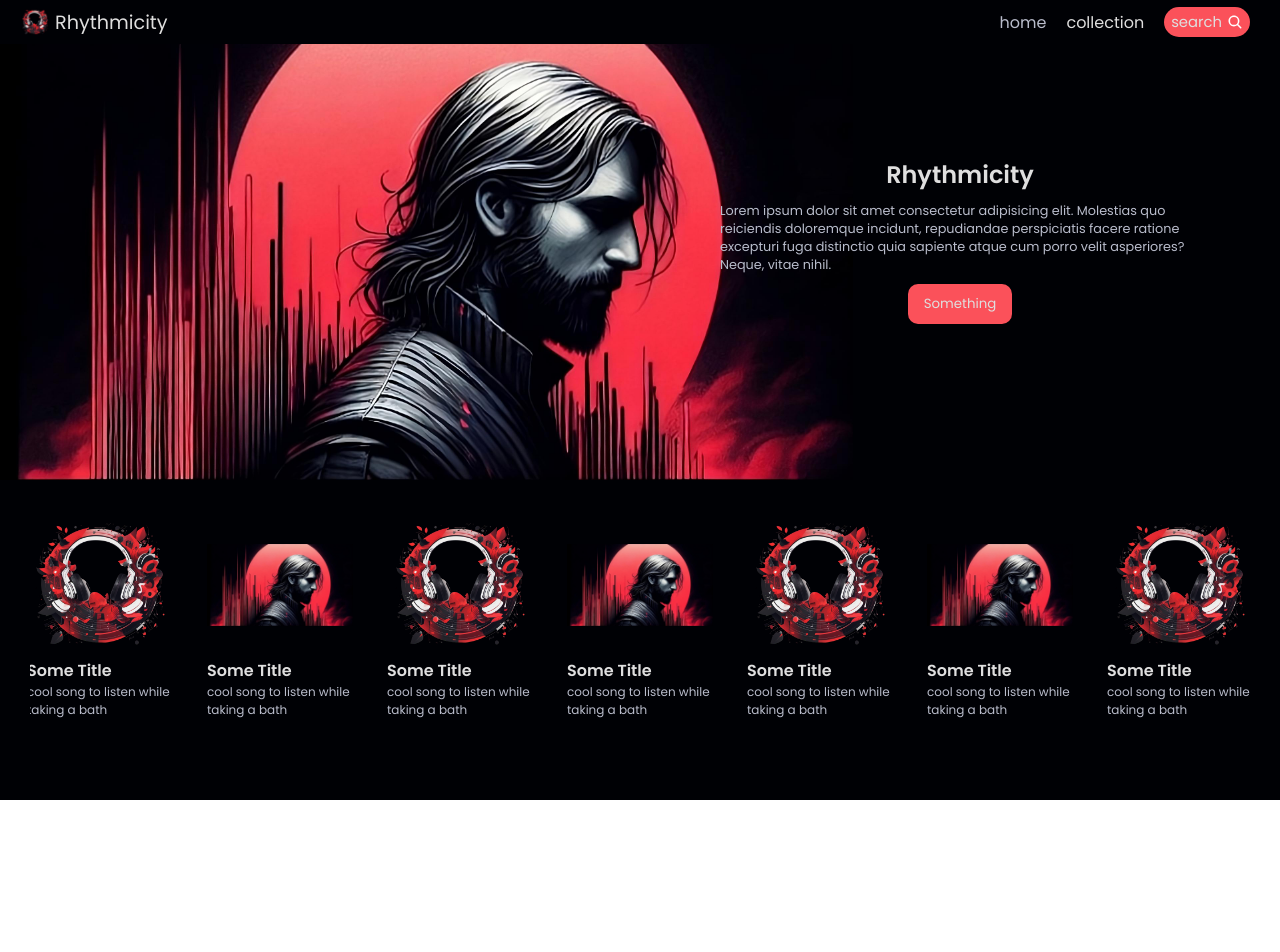
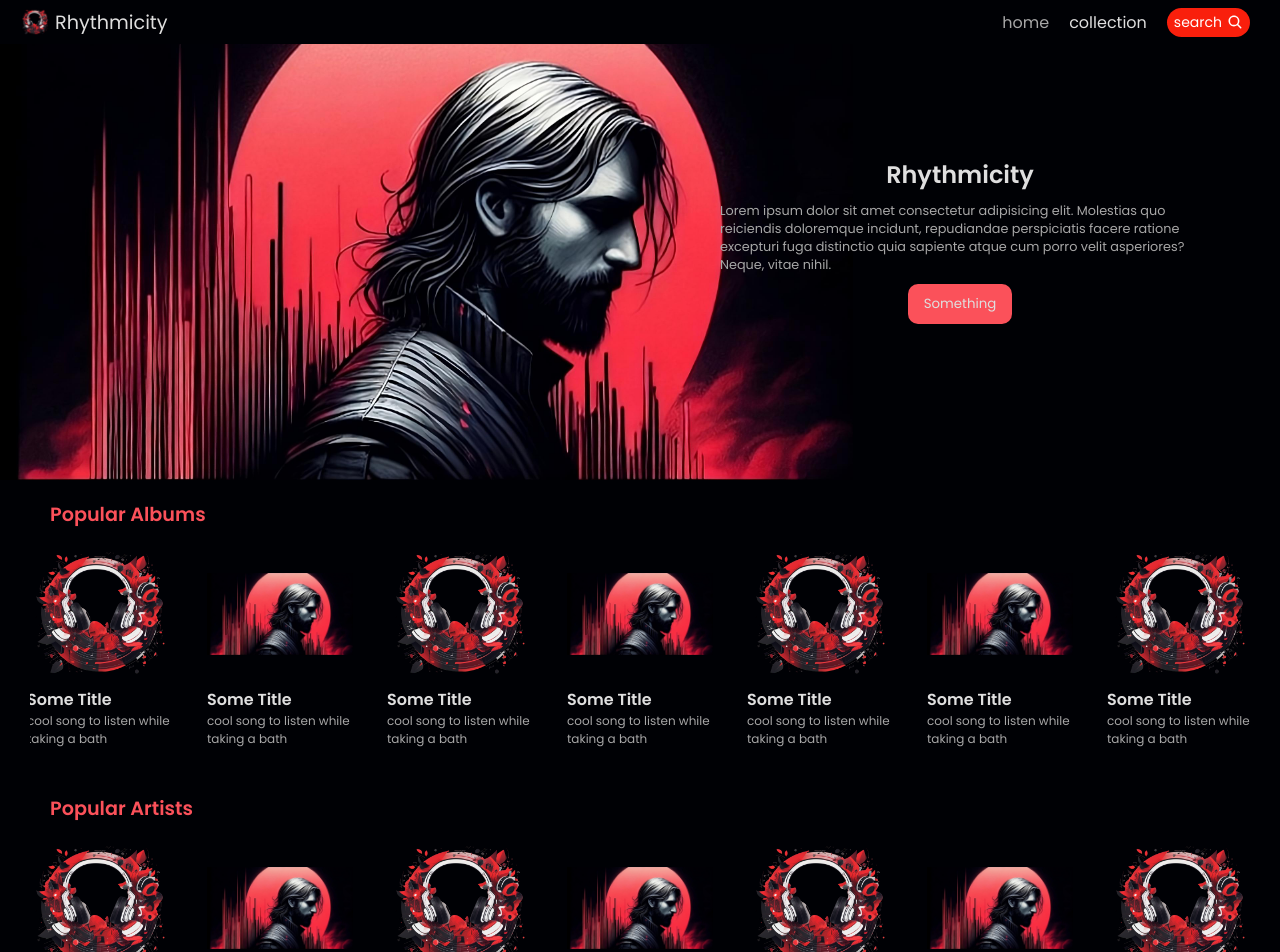
Before and after one commit to nichol20/rhythmicity, a Next.js app in the folder rhythmicity-app/: page /collection in a window 1280 px wide. Shown: the top 952 px of the page. Before the commit the page ends 800 px from the top, so only its background shows below. Built offline with nearby package versions, Linux system fonts and the light colour scheme.

Commit message:
refactor

```diff
--- a/rhythmicity-app/src/app/collection/page.tsx
+++ b/rhythmicity-app/src/app/collection/page.tsx
@@ -23,6 +23,8 @@ export default function CollectionPage() {
                 </div>
             </div>
             <div className={styles.collections}>
+                <section className={styles.section}>
+                    <h3 className={styles.collectionTitle}>Popular Albums</h3>
                     <Carousel max={10}>
                         <Card image={logo} isPlayable title='Some Title' description='cool song to listen while taking a bath' />
                         <Card image={collectionBackground} title='Some Title' description='cool song to listen while taking a bath' />
@@ -40,6 +42,47 @@ export default function CollectionPage() {
                         <Card image={collectionBackground} title='Some Title' description='cool song to listen while taking a bath' />
                         <Card image={logo} isPlayable title='Some Title' description='cool song to listen while taking a bath' />
                     </Carousel>
+                </section>
+                <section className={styles.section}>
+                    <h3 className={styles.collectionTitle}>Popular Artists</h3>
+                    <Carousel max={10}>
+                        <Card image={logo} isPlayable title='Some Title' description='cool song to listen while taking a bath' />
+                        <Card image={collectionBackground} title='Some Title' description='cool song to listen while taking a bath' />
+                        <Card image={logo} isPlayable title='Some Title' description='cool song to listen while taking a bath' />
+                        <Card image={collectionBackground} title='Some Title' description='cool song to listen while taking a bath' />
+                        <Card image={logo} isPlayable title='Some Title' description='cool song to listen while taking a bath' />
+                        <Card image={collectionBackground} title='Some Title' description='cool song to listen while taking a bath' />
+                        <Card image={logo} isPlayable title='Some Title' description='cool song to listen while taking a bath' />
+                        <Card image={collectionBackground} title='Some Title' description='cool song to listen while taking a bath' />
+                        <Card image={logo} isPlayable title='Some Title' description='cool song to listen while taking a bath' />
+                        <Card image={collectionBackground} title='Some Title' description='cool song to listen while taking a bath' />
+                        <Card image={logo} isPlayable title='Some Title' description='cool song to listen while taking a bath' />
+                        <Card image={collectionBackground} title='Some Title' description='cool song to listen while taking a bath' />
+                        <Card image={logo} isPlayable title='Some Title' description='cool song to listen while taking a bath' />
+                        <Card image={collectionBackground} title='Some Title' description='cool song to listen while taking a bath' />
+                        <Card image={logo} isPlayable title='Some Title' description='cool song to listen while taking a bath' />
+                    </Carousel>
+                </section>
+                <section className={styles.section}>
+                    <h3 className={styles.collectionTitle}>Popular Tracks</h3>
+                    <Carousel max={10}>
+                        <Card image={logo} isPlayable title='Some Title' description='cool song to listen while taking a bath' />
+                        <Card image={collectionBackground} title='Some Title' description='cool song to listen while taking a bath' />
+                        <Card image={logo} isPlayable title='Some Title' description='cool song to listen while taking a bath' />
+                        <Card image={collectionBackground} title='Some Title' description='cool song to listen while taking a bath' />
+                        <Card image={logo} isPlayable title='Some Title' description='cool song to listen while taking a bath' />
+                        <Card image={collectionBackground} title='Some Title' description='cool song to listen while taking a bath' />
+                        <Card image={logo} isPlayable title='Some Title' description='cool song to listen while taking a bath' />
+                        <Card image={collectionBackground} title='Some Title' description='cool song to listen while taking a bath' />
+                        <Card image={logo} isPlayable title='Some Title' description='cool song to listen while taking a bath' />
+                        <Card image={collectionBackground} title='Some Title' description='cool song to listen while taking a bath' />
+                        <Card image={logo} isPlayable title='Some Title' description='cool song to listen while taking a bath' />
+                        <Card image={collectionBackground} title='Some Title' description='cool song to listen while taking a bath' />
+                        <Card image={logo} isPlayable title='Some Title' description='cool song to listen while taking a bath' />
+                        <Card image={collectionBackground} title='Some Title' description='cool song to listen while taking a bath' />
+                        <Card image={logo} isPlayable title='Some Title' description='cool song to listen while taking a bath' />
+                    </Carousel>
+                </section>
 
             </div>
         </div>
--- a/rhythmicity-app/src/components/Header/style.module.scss
+++ b/rhythmicity-app/src/components/Header/style.module.scss
@@ -70,16 +70,17 @@ $close-icon: '../../assets/images/close.svg';
   .search {
     @include mixins-display-flex();
     gap: 5px;
-    background-color: $colors-primary-btn-bg;
-    color: $colors-primary-txt;
+    background-color: $colors-primary-btn-bg-hover;
+    color: white;
     padding: 4px 7px;
     border-radius: 20px;
-    font-size: .925em;
+    font-size: .875em;
     transition: background 250ms ease-in-out;
 
     &:hover {
-      background-color: $colors-primary-btn-bg-hover;
+      color: white;
     }
+
     .icon {
       width: 16px;
       height: 16px;
--- a/rhythmicity-app/src/components/PlaybackBar/Controls/index.tsx
+++ b/rhythmicity-app/src/components/PlaybackBar/Controls/index.tsx
@@ -1,7 +1,7 @@
 import { MouseEvent, RefObject, useState } from 'react'
 import Image from 'next/image'
 
-import { nextIcon, pauseIcon, playIcon, randomIcon, repeatIcon, repeatOneIcon } from '@/assets'
+import { nextIcon, pauseIcon, playIcon, shuffleIcon, repeatIcon, repeatOneIcon } from '@/assets'
 import { PlayerState, YouTubePlayerRef } from '@/components/YoutubePlayer'
 
 import styles from './styles.module.scss'
@@ -46,7 +46,7 @@ export const Controls = ({ youtubePlayerRef }: ControlsProps) => {
     return (
         <div className={styles.controls}>
             <button className={styles.randomBtn} onClick={handleRandomBtnClick}>
-                <Image src={randomIcon} alt="random" />
+                <Image src={shuffleIcon} alt="random" />
             </button>
             <button className={styles.previousBtn}>
                 <Image src={nextIcon} alt="previous" />
--- a/rhythmicity-app/src/components/PlaybackBar/Controls/styles.module.scss
+++ b/rhythmicity-app/src/components/PlaybackBar/Controls/styles.module.scss
@@ -36,7 +36,7 @@
     @include mixins-display-flex();
     width: 32px;
     height: 32px;
-    padding: 4px;
+    padding: 5px;
     transition: all .2s ease-out;
 
     &:hover {
@@ -45,7 +45,6 @@
 
     > img {
         filter: none;
-        transform: scale(1.1);
 
         &:hover {
             filter: none;
--- a/rhythmicity-app/src/styles/_colors.scss
+++ b/rhythmicity-app/src/styles/_colors.scss
@@ -1,10 +1,12 @@
 $primary-bg: rgb(0, 1, 5);
 $secondary-bg: #242424;
 $primary-txt: #dfdfdf;
-$secondary-txt: #b9bdcc;
+$secondary-txt: #a7a7a7;
 $primary-btn-bg: rgb(251, 81, 90);
 $primary-btn-bg-hover: rgb(249, 31, 12);
 $secondary-btn-bg: #242424;
 $secondary-btn-bg-hover: #5f5f5f;
 $transparent-bg: #1a1a1a6c;
 $transparent-bg-hover: #1a1a1a;
+$light-shadow: rgba(0,0,0,0.2);
+$dark-shadow: rgba(0,0,0,0.7);
--- a/rhythmicity-app/src/styles/_mixins.scss
+++ b/rhythmicity-app/src/styles/_mixins.scss
@@ -11,3 +11,7 @@
 @mixin gray-filter() {
     filter: invert(83%) sepia(6%) saturate(499%) hue-rotate(190deg) brightness(91%) contrast(91%);
 }
+
+@mixin green-filter() {
+    filter: invert(52%) sepia(79%) saturate(438%) hue-rotate(89deg) brightness(94%) contrast(98%);
+}
```
Also changed, not shown: rhythmicity-app/src/components/PlaybackBar/Options/style.module.scss (+0 -27 lines), rhythmicity-app/src/components/YoutubePlayer/index.tsx (+54 -21 lines), rhythmicity-app/src/components/PlaybackBar/Options/Volume/index.tsx (renamed from rhythmicity-app/src/components/PlaybackBar/Options/Volume.tsx). Lines whose indentation alone changed are shown as unchanged.
